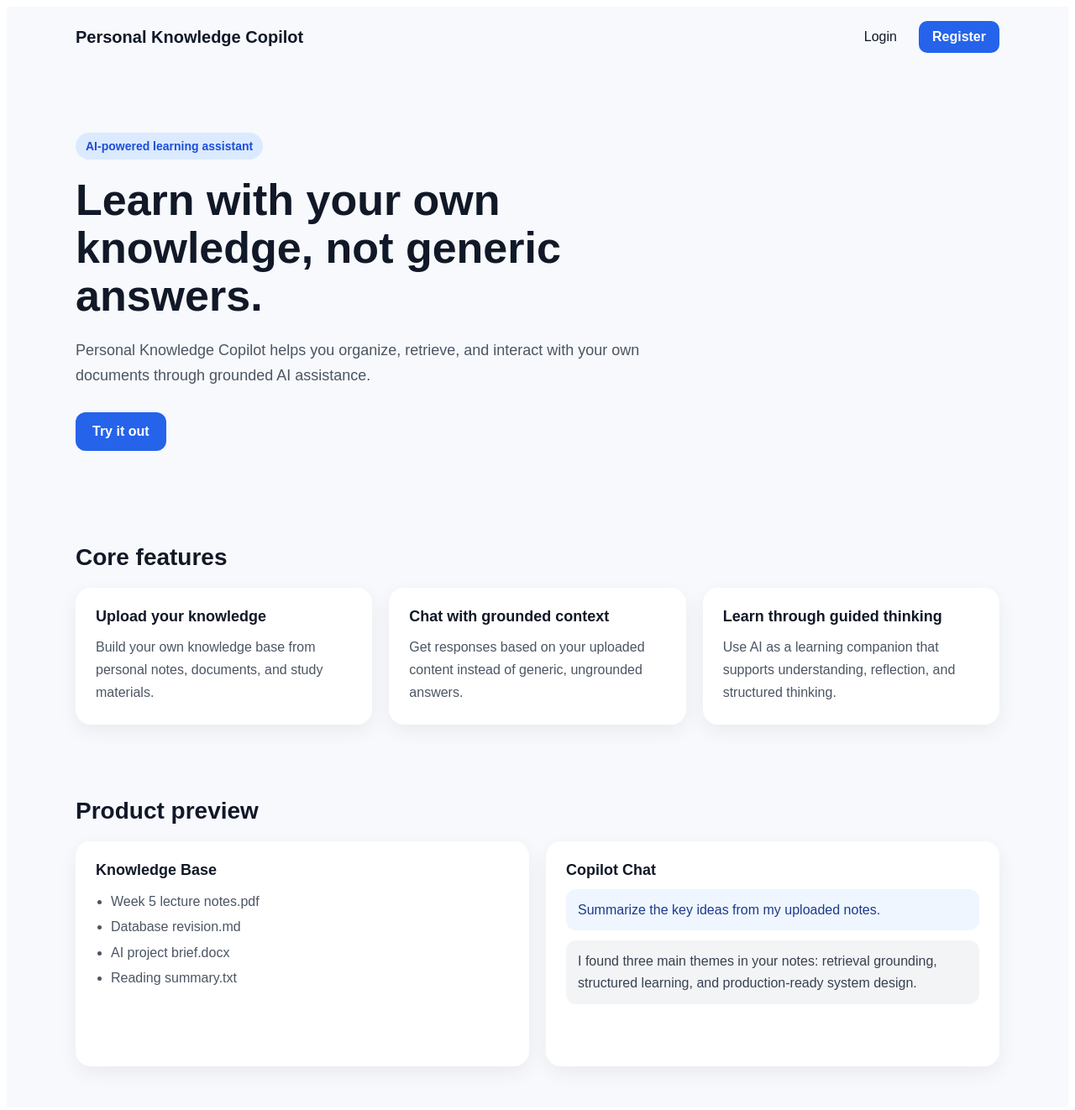
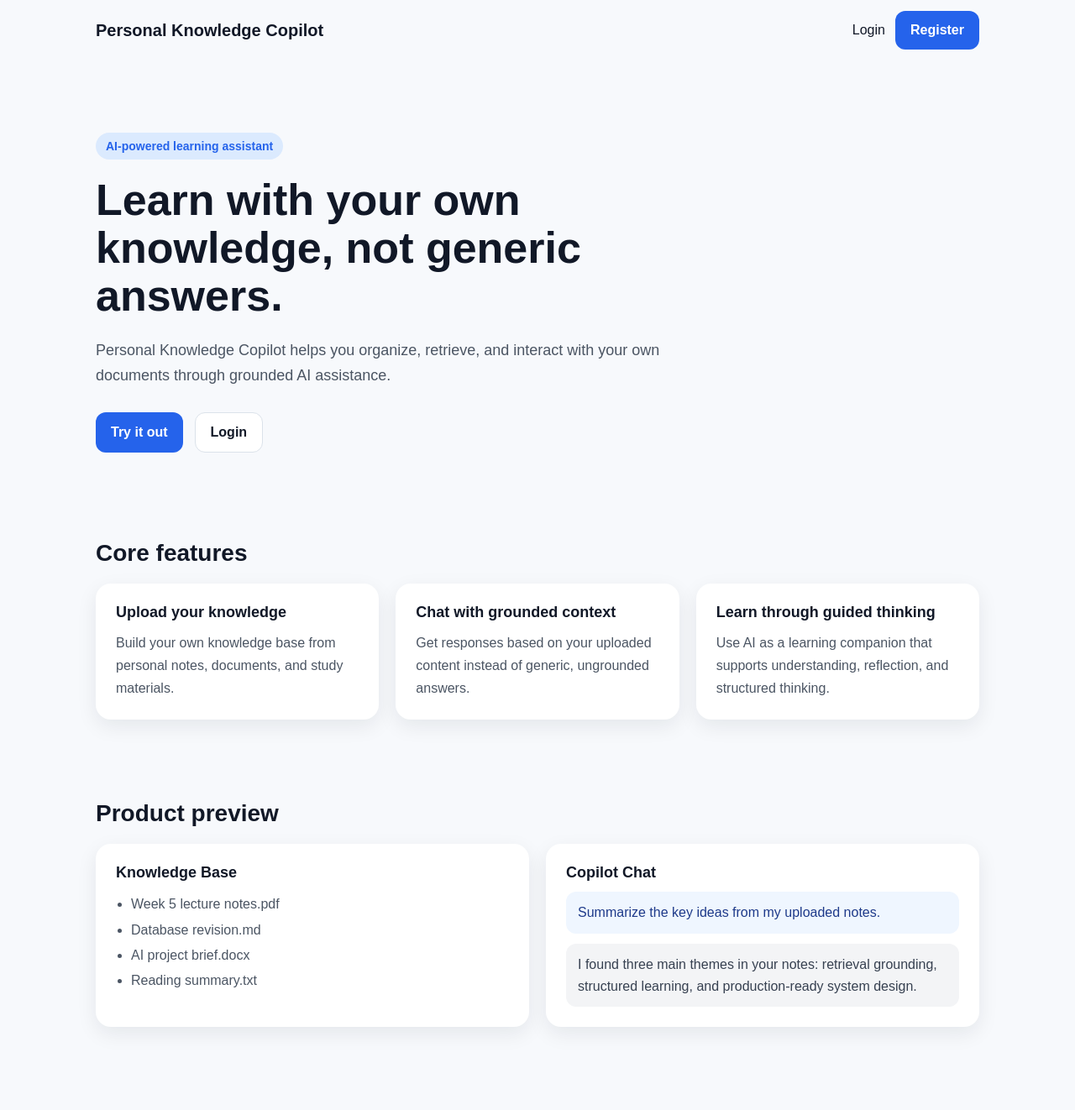
Before and after one commit to Lunac1a/Asteria, a Next.js app in the folder frontend/: page / in a window 1280 px wide. Shown: the top 1322 px of the page at 84% size. After the commit the page ends 1271 px from the top, so only its background shows below. Built offline with nearby package versions, Linux system fonts and the light colour scheme.

Commit message:
Add global styles and refactor landing and authentication pages for improved UI

```diff
--- a/frontend/app/globals.css
+++ b/frontend/app/globals.css
@@ -0,0 +1,291 @@
+:root {
+  --bg: #f7f9fc;
+  --surface: #ffffff;
+  --surface-soft: #f3f6fb;
+  --text: #111827;
+  --text-muted: #4b5563;
+  --border: #dbe2ea;
+  --primary: #2563eb;
+  --primary-hover: #1d4ed8;
+  --primary-soft: #dbeafe;
+  --shadow: 0 8px 24px rgba(15, 23, 42, 0.08);
+  --radius-lg: 18px;
+  --radius-md: 12px;
+  --radius-sm: 10px;
+  --container: 1100px;
+}
+
+* {
+  box-sizing: border-box;
+}
+
+html,
+body {
+  padding: 0;
+  margin: 0;
+}
+
+body {
+  background: var(--bg);
+  color: var(--text);
+  font-family: Arial, sans-serif;
+}
+
+a {
+  color: inherit;
+  text-decoration: none;
+}
+
+button,
+input {
+  font: inherit;
+}
+
+.page-shell {
+  min-height: 100vh;
+  background: var(--bg);
+}
+
+.container {
+  width: 100%;
+  max-width: var(--container);
+  margin: 0 auto;
+  padding-left: 24px;
+  padding-right: 24px;
+}
+
+.section {
+  padding: 48px 0;
+}
+
+.section-title {
+  font-size: 28px;
+  font-weight: 700;
+  margin: 0 0 20px;
+}
+
+.card {
+  background: var(--surface);
+  border-radius: var(--radius-lg);
+  box-shadow: var(--shadow);
+}
+
+.auth-page {
+  min-height: 100vh;
+  display: flex;
+  align-items: center;
+  justify-content: center;
+  padding: 24px;
+}
+
+.auth-card {
+  width: 100%;
+  max-width: 420px;
+  padding: 32px;
+  background: var(--surface);
+  border-radius: var(--radius-lg);
+  box-shadow: var(--shadow);
+}
+
+.auth-title {
+  margin: 0 0 8px;
+  font-size: 28px;
+  font-weight: 700;
+}
+
+.auth-subtitle {
+  margin: 0 0 24px;
+  color: var(--text-muted);
+  line-height: 1.6;
+}
+
+.form-stack {
+  display: grid;
+  gap: 14px;
+}
+
+.input {
+  width: 100%;
+  padding: 14px 16px;
+  border: 1px solid var(--border);
+  border-radius: var(--radius-md);
+  background: #fff;
+  color: var(--text);
+  outline: none;
+}
+
+.input:focus {
+  border-color: var(--primary);
+  box-shadow: 0 0 0 3px rgba(37, 99, 235, 0.12);
+}
+
+.btn {
+  display: inline-flex;
+  align-items: center;
+  justify-content: center;
+  border: none;
+  border-radius: var(--radius-md);
+  padding: 14px 18px;
+  font-weight: 600;
+  cursor: pointer;
+  transition: 0.2s ease;
+}
+
+.btn:disabled {
+  opacity: 0.7;
+  cursor: not-allowed;
+}
+
+.btn-primary {
+  background: var(--primary);
+  color: white;
+}
+
+.btn-primary:hover {
+  background: var(--primary-hover);
+}
+
+.btn-secondary {
+  background: white;
+  color: var(--text);
+  border: 1px solid var(--border);
+}
+
+.btn-secondary:hover {
+  background: #f8fafc;
+}
+
+.text-link {
+  color: var(--primary);
+  font-weight: 600;
+}
+
+.helper-text {
+  margin-top: 16px;
+  font-size: 14px;
+  color: var(--text-muted);
+}
+
+.error-text {
+  margin-top: 16px;
+  color: #dc2626;
+}
+
+.success-text {
+  margin-top: 16px;
+  color: #16a34a;
+}
+
+.navbar {
+  height: 72px;
+  display: flex;
+  align-items: center;
+  justify-content: space-between;
+}
+
+.nav-brand {
+  font-size: 20px;
+  font-weight: 700;
+}
+
+.nav-actions {
+  display: flex;
+  align-items: center;
+  gap: 12px;
+}
+
+.hero {
+  padding: 72px 0 56px;
+}
+
+.hero-content {
+  max-width: 720px;
+}
+
+.badge {
+  display: inline-block;
+  margin-bottom: 20px;
+  padding: 8px 12px;
+  border-radius: 999px;
+  background: var(--primary-soft);
+  color: var(--primary);
+  font-size: 14px;
+  font-weight: 600;
+}
+
+.hero-title {
+  margin: 0 0 20px;
+  font-size: 52px;
+  line-height: 1.1;
+  font-weight: 800;
+}
+
+.hero-subtitle {
+  margin: 0 0 28px;
+  color: var(--text-muted);
+  font-size: 18px;
+  line-height: 1.7;
+}
+
+.hero-actions {
+  display: flex;
+  gap: 14px;
+  flex-wrap: wrap;
+}
+
+.grid-3 {
+  display: grid;
+  grid-template-columns: repeat(auto-fit, minmax(240px, 1fr));
+  gap: 20px;
+}
+
+.grid-2 {
+  display: grid;
+  grid-template-columns: repeat(auto-fit, minmax(280px, 1fr));
+  gap: 20px;
+}
+
+.feature-card,
+.preview-card,
+.info-card {
+  padding: 24px;
+  background: var(--surface);
+  border-radius: var(--radius-lg);
+  box-shadow: var(--shadow);
+}
+
+.card-title {
+  margin: 0 0 12px;
+  font-size: 18px;
+  font-weight: 700;
+}
+
+.card-text {
+  margin: 0;
+  color: var(--text-muted);
+  line-height: 1.7;
+}
+
+.chat-bubble-user {
+  margin-bottom: 12px;
+  padding: 12px 14px;
+  border-radius: var(--radius-md);
+  background: #eff6ff;
+  color: #1e3a8a;
+  line-height: 1.6;
+}
+
+.chat-bubble-bot {
+  padding: 12px 14px;
+  border-radius: var(--radius-md);
+  background: #f3f4f6;
+  color: #374151;
+  line-height: 1.6;
+}
+
+.list {
+  margin: 0;
+  padding-left: 18px;
+  color: var(--text-muted);
+  line-height: 1.9;
+}
--- a/frontend/app/page.tsx
+++ b/frontend/app/page.tsx
@@ -2,64 +2,66 @@ import Link from "next/link";
 
 export default function LandingPage() {
   return (
-    <main style={styles.page}>
-      <nav style={styles.nav}>
-        <div style={styles.logo}>Personal Knowledge Copilot</div>
+    <main className="page-shell">
+      <div className="container">
+        <nav className="navbar">
+          <div className="nav-brand">Personal Knowledge Copilot</div>
 
-        <div style={styles.navActions}>
-          <Link href="/login" style={styles.navLink}>
-            Login
-          </Link>
-          <Link href="/register" style={styles.primaryNavButton}>
+          <div className="nav-actions">
+            <Link href="/login">Login</Link>
+            <Link href="/register" className="btn btn-primary">
               Register
             </Link>
           </div>
         </nav>
 
-      <section style={styles.hero}>
-        <div style={styles.heroContent}>
-          <p style={styles.badge}>AI-powered learning assistant</p>
+        <section className="hero">
+          <div className="hero-content">
+            <p className="badge">AI-powered learning assistant</p>
 
-          <h1 style={styles.heroTitle}>
+            <h1 className="hero-title">
               Learn with your own knowledge, not generic answers.
             </h1>
 
-          <p style={styles.heroSubtitle}>
+            <p className="hero-subtitle">
               Personal Knowledge Copilot helps you organize, retrieve, and
               interact with your own documents through grounded AI assistance.
             </p>
 
-          <div style={styles.heroActions}>
-            <Link href="/register" style={styles.primaryButton}>
+            <div className="hero-actions">
+              <Link href="/register" className="btn btn-primary">
                 Try it out
+              </Link>
+              <Link href="/login" className="btn btn-secondary">
+                Login
               </Link>
             </div>
           </div>
         </section>
 
-      <section style={styles.featuresSection}>
-        <h2 style={styles.sectionTitle}>Core features</h2>
+        <section className="section">
+          <h2 className="section-title">Core features</h2>
 
-        <div style={styles.cardGrid}>
-          <div style={styles.card}>
-            <h3 style={styles.cardTitle}>Upload your knowledge</h3>
-            <p style={styles.cardText}>
-              Build your own knowledge base from personal notes, documents, and
-              study materials.
+          <div className="grid-3">
+            <div className="feature-card">
+              <h3 className="card-title">Upload your knowledge</h3>
+              <p className="card-text">
+                Build your own knowledge base from personal notes, documents,
+                and study materials.
               </p>
             </div>
 
-          <div style={styles.card}>
-            <h3 style={styles.cardTitle}>Chat with grounded context</h3>
-            <p style={styles.cardText}>
+            <div className="feature-card">
+              <h3 className="card-title">Chat with grounded context</h3>
+              <p className="card-text">
                 Get responses based on your uploaded content instead of generic,
                 ungrounded answers.
               </p>
             </div>
 
-          <div style={styles.card}>
-            <h3 style={styles.cardTitle}>Learn through guided thinking</h3>
-            <p style={styles.cardText}>
+            <div className="feature-card">
+              <h3 className="card-title">Learn through guided thinking</h3>
+              <p className="card-text">
                 Use AI as a learning companion that supports understanding,
                 reflection, and structured thinking.
               </p>
@@ -67,13 +69,13 @@ export default function LandingPage() {
           </div>
         </section>
 
-      <section style={styles.previewSection}>
-        <h2 style={styles.sectionTitle}>Product preview</h2>
+        <section className="section">
+          <h2 className="section-title">Product preview</h2>
 
-        <div style={styles.previewGrid}>
-          <div style={styles.previewCard}>
-            <h3 style={styles.cardTitle}>Knowledge Base</h3>
-            <ul style={styles.previewList}>
+          <div className="grid-2">
+            <div className="preview-card">
+              <h3 className="card-title">Knowledge Base</h3>
+              <ul className="list">
                 <li>Week 5 lecture notes.pdf</li>
                 <li>Database revision.md</li>
                 <li>AI project brief.docx</li>
@@ -81,180 +83,19 @@ export default function LandingPage() {
               </ul>
             </div>
 
-          <div style={styles.previewCard}>
-            <h3 style={styles.cardTitle}>Copilot Chat</h3>
-            <div style={styles.chatBubbleUser}>
+            <div className="preview-card">
+              <h3 className="card-title">Copilot Chat</h3>
+              <div className="chat-bubble-user">
                 Summarize the key ideas from my uploaded notes.
               </div>
-            <div style={styles.chatBubbleBot}>
+              <div className="chat-bubble-bot">
                 I found three main themes in your notes: retrieval grounding,
                 structured learning, and production-ready system design.
               </div>
             </div>
           </div>
         </section>
+      </div>
     </main>
   );
 }
-
-const styles: Record<string, React.CSSProperties> = {
-  page: {
-    minHeight: "100vh",
-    backgroundColor: "#f7f9fc",
-    color: "#111827",
-    padding: "0 24px 48px",
-    fontFamily: "Arial, sans-serif",
-  },
-  nav: {
-    maxWidth: "1100px",
-    margin: "0 auto",
-    height: "72px",
-    display: "flex",
-    alignItems: "center",
-    justifyContent: "space-between",
-  },
-  logo: {
-    fontSize: "20px",
-    fontWeight: 700,
-  },
-  navActions: {
-    display: "flex",
-    gap: "12px",
-    alignItems: "center",
-  },
-  navLink: {
-    textDecoration: "none",
-    color: "#111827",
-    fontWeight: 500,
-    padding: "10px 14px",
-  },
-  primaryNavButton: {
-    textDecoration: "none",
-    backgroundColor: "#2563eb",
-    color: "#ffffff",
-    padding: "10px 16px",
-    borderRadius: "10px",
-    fontWeight: 600,
-  },
-  hero: {
-    maxWidth: "1100px",
-    margin: "0 auto",
-    padding: "64px 0 56px",
-  },
-  heroContent: {
-    maxWidth: "720px",
-  },
-  badge: {
-    display: "inline-block",
-    backgroundColor: "#dbeafe",
-    color: "#1d4ed8",
-    padding: "8px 12px",
-    borderRadius: "999px",
-    fontSize: "14px",
-    fontWeight: 600,
-    marginBottom: "20px",
-  },
-  heroTitle: {
-    fontSize: "52px",
-    lineHeight: 1.1,
-    fontWeight: 800,
-    margin: "0 0 20px",
-  },
-  heroSubtitle: {
-    fontSize: "18px",
-    lineHeight: 1.7,
-    color: "#4b5563",
-    margin: "0 0 28px",
-  },
-  heroActions: {
-    display: "flex",
-    gap: "14px",
-    flexWrap: "wrap",
-  },
-  primaryButton: {
-    textDecoration: "none",
-    backgroundColor: "#2563eb",
-    color: "#ffffff",
-    padding: "14px 20px",
-    borderRadius: "12px",
-    fontWeight: 600,
-  },
-  secondaryButton: {
-    textDecoration: "none",
-    backgroundColor: "#ffffff",
-    color: "#111827",
-    padding: "14px 20px",
-    borderRadius: "12px",
-    fontWeight: 600,
-    border: "1px solid #d1d5db",
-  },
-  featuresSection: {
-    maxWidth: "1100px",
-    margin: "0 auto",
-    padding: "32px 0",
-  },
-  sectionTitle: {
-    fontSize: "28px",
-    fontWeight: 700,
-    marginBottom: "20px",
-  },
-  cardGrid: {
-    display: "grid",
-    gridTemplateColumns: "repeat(auto-fit, minmax(240px, 1fr))",
-    gap: "20px",
-  },
-  card: {
-    backgroundColor: "#ffffff",
-    borderRadius: "18px",
-    padding: "24px",
-    boxShadow: "0 8px 24px rgba(15, 23, 42, 0.06)",
-  },
-  cardTitle: {
-    fontSize: "18px",
-    fontWeight: 700,
-    margin: "0 0 12px",
-  },
-  cardText: {
-    color: "#4b5563",
-    lineHeight: 1.7,
-    margin: 0,
-  },
-  previewSection: {
-    maxWidth: "1100px",
-    margin: "0 auto",
-    padding: "32px 0 0",
-  },
-  previewGrid: {
-    display: "grid",
-    gridTemplateColumns: "repeat(auto-fit, minmax(280px, 1fr))",
-    gap: "20px",
-  },
-  previewCard: {
-    backgroundColor: "#ffffff",
-    borderRadius: "18px",
-    padding: "24px",
-    boxShadow: "0 8px 24px rgba(15, 23, 42, 0.06)",
-    minHeight: "220px",
-  },
-  previewList: {
-    paddingLeft: "18px",
-    color: "#4b5563",
-    lineHeight: 1.9,
-    margin: 0,
-  },
-  chatBubbleUser: {
-    backgroundColor: "#eff6ff",
-    color: "#1e3a8a",
-    padding: "12px 14px",
-    borderRadius: "12px",
-    marginBottom: "12px",
-    lineHeight: 1.6,
-  },
-  chatBubbleBot: {
-    backgroundColor: "#f3f4f6",
-    color: "#374151",
-    padding: "12px 14px",
-    borderRadius: "12px",
-    lineHeight: 1.6,
-  },
-};
```
Also changed, not shown: frontend/app/login/page.tsx (+43 -9 lines), frontend/app/register/page.tsx (+13 -84 lines). Lines whose indentation alone changed are shown as unchanged.
